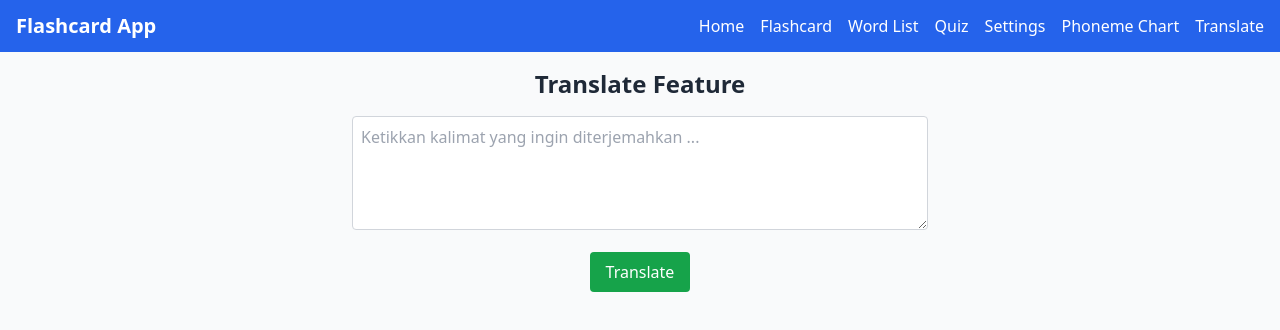
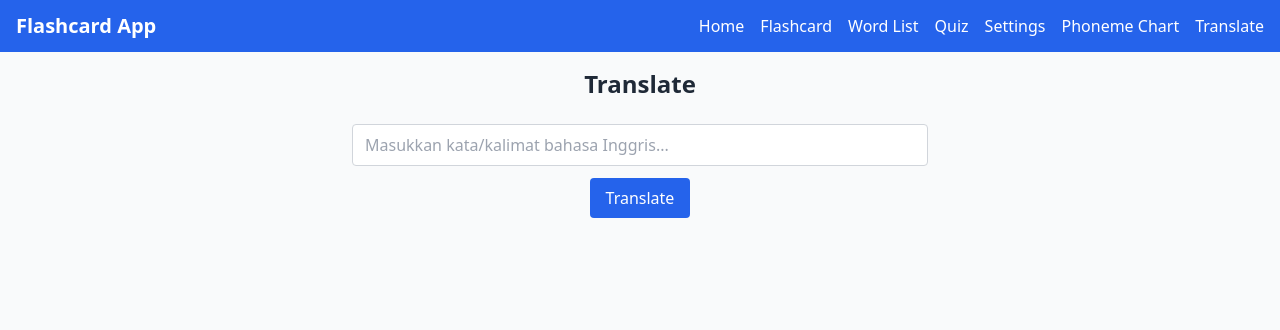
Before and after one commit to bimapopo345/flash-inggris, a React (Create React App) app: page /translate in a window 1280 px wide. Shown: the top 330 px of the page. Built offline with nearby package versions, Linux system fonts and the light colour scheme; no server answers.

Commit message:
add-translate-feature-V2

```diff
--- a/src/components/Translate.js
+++ b/src/components/Translate.js
@@ -1,12 +1,12 @@
-// === File: C:\Users\bimap\OneDrive\Desktop\Ku\card\gpt\src\components\Translate.js ===
+// File: C:\Users\bimap\OneDrive\Desktop\Ku\card\gpt\src\components\Translate.js
 
 import React, { useState } from "react";
 
-// Fungsi TTS sederhana (memakai browser speechSynthesis)
+// FUNGSI TTS
 function speakEnglish(text) {
   if ("speechSynthesis" in window) {
     const utterance = new SpeechSynthesisUtterance(text);
-    utterance.lang = "en-US";
+    utterance.lang = "en-US"; // set bahasa ke English
     speechSynthesis.speak(utterance);
   } else {
     alert("Browser Anda tidak mendukung Speech Synthesis");
@@ -14,25 +14,31 @@ function speakEnglish(text) {
 }
 
 function Translate() {
-  const [inputText, setInputText] = useState("");
-  const [translationResult, setTranslationResult] = useState("");
+  const [englishInput, setEnglishInput] = useState("");
+  const [translation, setTranslation] = useState("");
+  const [phonetic, setPhonetic] = useState("");
+  const [phoneticIndo, setPhoneticIndo] = useState("");
   const [loading, setLoading] = useState(false);
 
-  // Contoh: Memanggil API GLHF atau API penerjemah lain
-  async function handleTranslate() {
-    if (!inputText.trim()) return;
-
+  // Contoh memanggil API GLHF
+  async function handleTranslate(e) {
+    e.preventDefault();
+    if (!englishInput.trim()) return;
     setLoading(true);
 
+    const prompt = `
+You are a helpful translator.
+ONLY return JSON in EXACT format:
+{
+  "translation": "...",
+  "phonetic": "...",
+  "phonetic_indo": "..."
+}
+
+Word: "${englishInput}"
+    `;
+
     try {
-      // --- Misalnya meniru `generateWithGLHF` ---
-      const prompt = `
-You are a bilingual translator.
-ONLY return JSON in EXACT format:
-{"translation": "Terjemah disini"}
-Translate: "${inputText}"
-      `;
-
       const response = await fetch(
         "https://flash-inggris-production.up.railway.app/api/glhf",
         {
@@ -40,43 +46,47 @@ Translate: "${inputText}"
           headers: { "Content-Type": "application/json" },
           body: JSON.stringify({
             prompt,
-            // Silakan ganti model sesuai data "settings" di Supabase
+            // Model default atau sesuai setelan "settings" di Supabase
             model: "hf:meta-llama/Meta-Llama-3.1-405B-Instruct",
           }),
         }
       );
 
       if (!response.ok) {
-        throw new Error(`Error: ${response.statusText}`);
+        throw new Error(`Network response was not ok: ${response.statusText}`);
       }
 
       const data = await response.json();
-      let aiMessage = data?.message || "";
+      const aiMessage = data?.message || "";
 
-      // Coba parse JSON
+      // Tangkap JSON: { "translation": "...", "phonetic": "...", "phonetic_indo": "..." }
       let parsed;
       try {
         parsed = JSON.parse(aiMessage.trim());
       } catch (err) {
-        // fallback: cari '{'
+        // fallback cari '{'
         const idx = aiMessage.indexOf("{");
         if (idx !== -1) {
           const sliced = aiMessage.slice(idx).trim();
           try {
             parsed = JSON.parse(sliced);
           } catch (err2) {
-            // Jika parsing gagal total, kita beri fallback
-            parsed = { translation: aiMessage };
+            parsed = null;
           }
-        } else {
-          parsed = { translation: aiMessage };
         }
       }
 
-      setTranslationResult(parsed.translation || "(No translation)");
-    } catch (err) {
-      console.error(err);
-      setTranslationResult("Terjadi kesalahan saat menerjemahkan.");
+      if (parsed) {
+        setTranslation(parsed.translation || "");
+        setPhonetic(parsed.phonetic || "");
+        setPhoneticIndo(parsed.phonetic_indo || "");
+      } else {
+        // Jika parsing gagal, fallback
+        setTranslation("Terjadi kesalahan saat parsing JSON AI.");
+      }
+    } catch (error) {
+      console.error(error);
+      setTranslation("Gagal memanggil API. Cek console.");
     } finally {
       setLoading(false);
     }
@@ -84,38 +94,44 @@ Translate: "${inputText}"
 
   return (
     <div className="mx-auto max-w-xl text-center">
-      <h2 className="text-2xl font-bold mb-4">Translate Feature</h2>
+      <h2 className="text-2xl font-bold mb-6">Translate</h2>
 
-      <div className="mb-4">
-        <textarea
-          className="border border-gray-300 w-full p-2 rounded"
-          rows={4}
-          placeholder="Ketikkan kalimat yang ingin diterjemahkan ..."
-          value={inputText}
-          onChange={(e) => setInputText(e.target.value)}
+      <form onSubmit={handleTranslate} className="mb-6">
+        <input
+          type="text"
+          className="border border-gray-300 rounded px-3 py-2 w-full mb-3"
+          placeholder="Masukkan kata/kalimat bahasa Inggris..."
+          value={englishInput}
+          onChange={(e) => setEnglishInput(e.target.value)}
         />
-      </div>
+        <button
+          type="submit"
+          disabled={loading}
+          className="bg-blue-600 text-white px-4 py-2 rounded hover:bg-blue-700 disabled:opacity-50"
+        >
+          {loading ? "Loading..." : "Translate"}
+        </button>
+      </form>
 
-      <button
-        onClick={handleTranslate}
-        disabled={loading}
-        className="px-4 py-2 bg-green-600 text-white rounded hover:bg-green-700 disabled:opacity-50"
-      >
-        {loading ? "Translating..." : "Translate"}
-      </button>
-
-      {/* Hasil Terjemahan */}
-      {translationResult && (
-        <div className="mt-4 p-4 border rounded bg-white shadow-sm">
-          <p className="text-gray-700 mb-2">
-            <strong>Translation:</strong> {translationResult}
+      {/* Hasil */}
+      {translation && (
+        <div className="border border-gray-300 rounded p-4 bg-white shadow-sm">
+          <p className="mb-2">
+            <strong>Hasil Terjemahan:</strong> {translation}
+          </p>
+          <p className="mb-2">
+            <strong>Phonetic (IPA):</strong> {phonetic || "-"}
+          </p>
+          <p className="mb-4">
+            <strong>Phonetic Indo:</strong> {phoneticIndo || "-"}
           </p>
 
+          {/* Tombol suara (untuk English) */}
           <button
-            onClick={() => speakEnglish(translationResult)}
+            onClick={() => speakEnglish(englishInput)}
             className="px-3 py-1 bg-purple-500 text-white rounded hover:bg-purple-600"
           >
-            🔊 Sound
+            🔊 Dengarkan (English)
           </button>
         </div>
       )}
```
